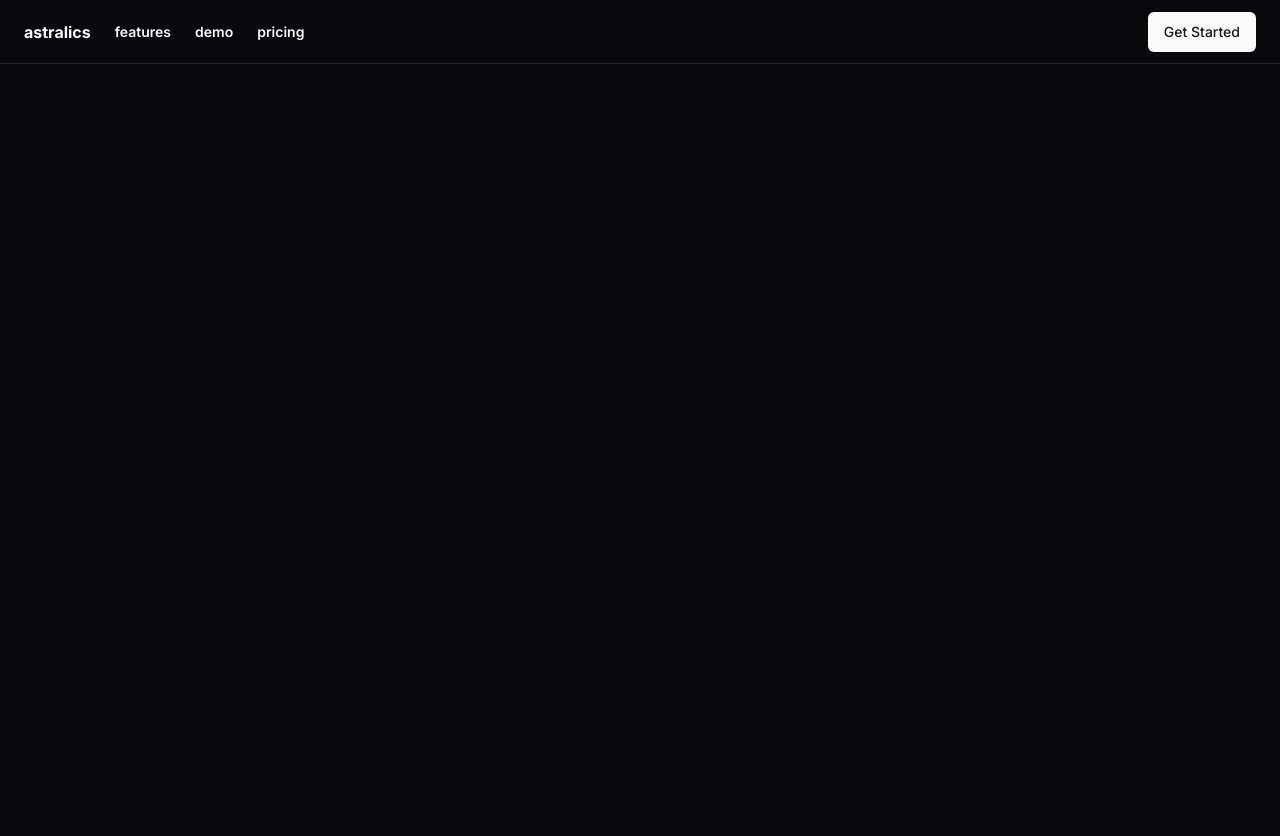
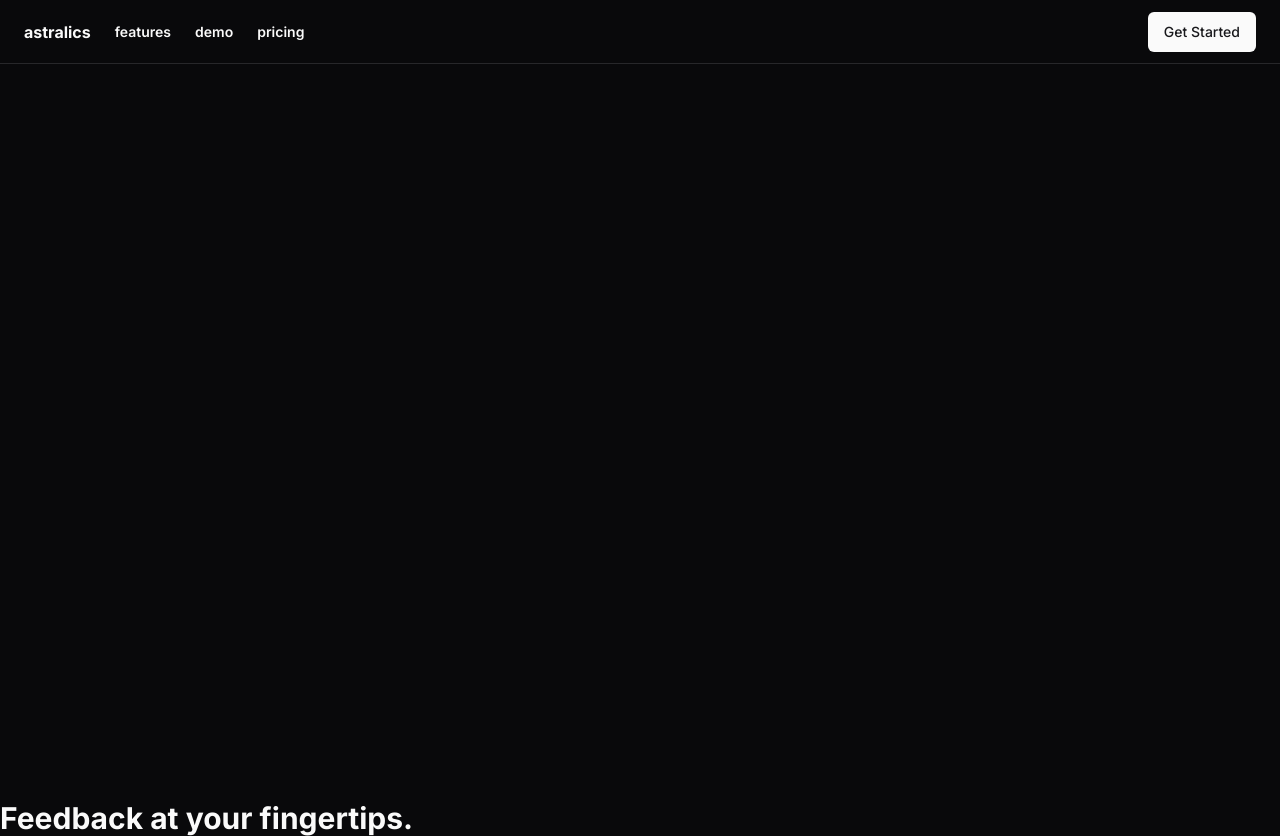
Before and after one commit to ramezj/astralics, a Next.js app in the folder app/: page / in a window 1280 px wide. Before the commit the page ends 800 px from the top, so only its background shows below. Built offline with nearby package versions, Linux system fonts and the light colour scheme; no server answers.

Commit message:
wtf is wrong in landing page

```diff
--- a/app/app/page.tsx
+++ b/app/app/page.tsx
@@ -13,6 +13,7 @@ export default async function Dashboard() {
   return (
     <>
     <Navbar session={session}/>
+      <h1 className="font-bold text-3xl">Feedback at your fingertips.</h1>
     </>
   )
 }
--- a/app/components/Navbar.tsx
+++ b/app/components/Navbar.tsx
@@ -7,7 +7,7 @@ import { Sheet, SheetContent, SheetTrigger } from "@/components/ui/sheet"
 export function Navbar(props:any) {
   return (
     <div className="flex min-h-screen w-full flex-col">
-      <header className="sticky top-0 flex h-16 items-center gap-4 border-b bg-background px-3 lg:px-6">
+      <header className="sticky top-0 flex h-16 items-center gap-4 border-b bg-background px-3 lg:px-6 ">
         <nav className="hidden flex-col gap-6 text-lg font-medium md:flex md:flex-row md:items-center md:gap-5 md:text-sm lg:gap-6">
           <Link href="/" className="flex items-center gap-2 text-lg font-bold md:text-base">
             astralics
```
